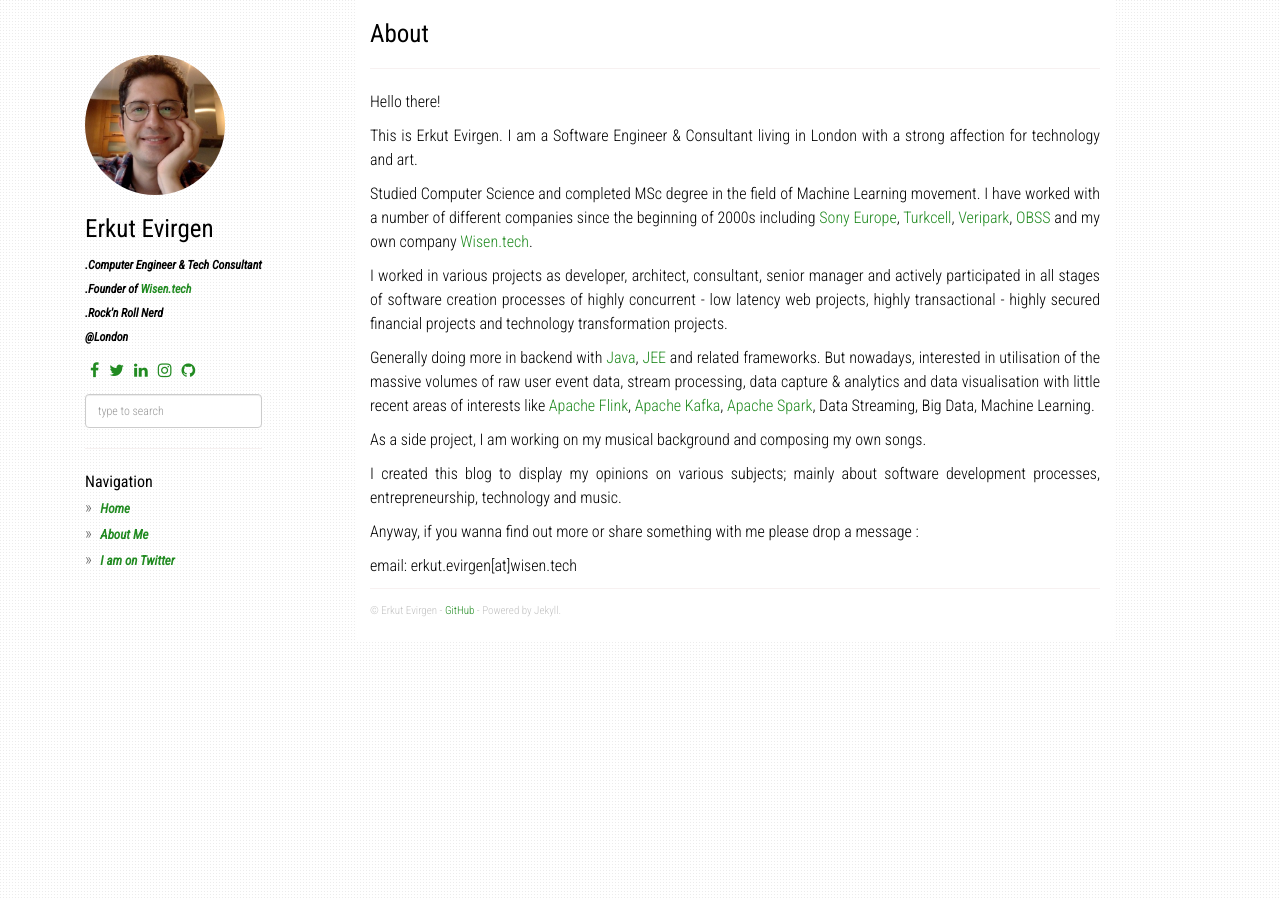
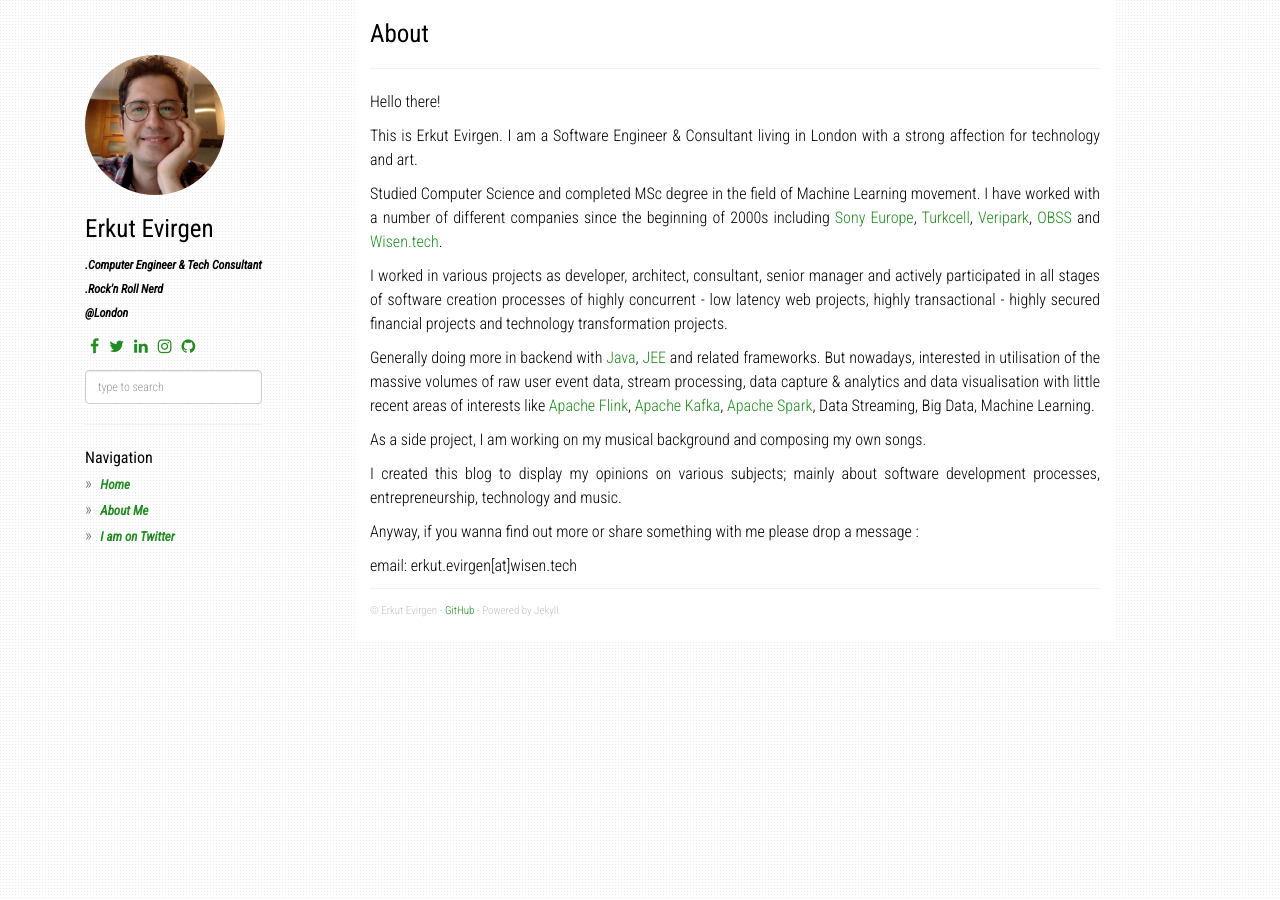
Before and after one commit to eevirgen/erk.github.io, a Jekyll site: the page built from about.md, in a window 1280 px wide. Built offline with Jekyll 4.4.1, drawn with Linux system fonts in a browser that asks for light colours; nearby versions of some CDN libraries.

Commit message:
* a little change

```diff
--- a/_config.yml
+++ b/_config.yml
@@ -2,7 +2,7 @@ title: Recent Posts
 description: Erkut Evirgen - Personal Blog
 author: Erkut Evirgen
 github: https://github.com/eevirgen
-about: .Computer Engineer & Tech Consultant <br/>.Founder of <a href='http://wisen.tech' target='_blank'>Wisen.tech</a><br/>.Rock'n Roll Nerd<br/>@London
+about: .Computer Engineer & Tech Consultant <br/>.Rock'n Roll Nerd<br/>@London
 disqus_shortname: erkSpace
 google_analytics: UA-19234700-1
 avatar_url: /static/img/avatar.jpg
--- a/about.md
+++ b/about.md
@@ -9,7 +9,7 @@ This is Erkut Evirgen. I am a Software Engineer & Consultant living in London wi
 
 Studied Computer Science and completed MSc degree in the field of Machine Learning movement. I have worked with a number of different companies since the beginning of 2000s including <a href="https://www.sony.co.uk/" target="_blank">Sony Europe</a>,
 <a href="https://www.turkcell.com/" target="_blank">Turkcell</a>, <a href="https://www.veripark.com/" target="_blank">Veripark</a>,
-<a href="https://www.obss.co/" target="_blank">OBSS</a> and my own company  <a href="http://www.wisen.tech/" target="_blank">Wisen.tech</a>.
+<a href="https://www.obss.co/" target="_blank">OBSS</a> and <a href="http://www.wisen.tech/" target="_blank">Wisen.tech</a>.
 
 I worked in various projects as developer, architect, consultant, senior manager and
 actively participated in all stages of software creation processes of highly concurrent - low latency web projects,
```
